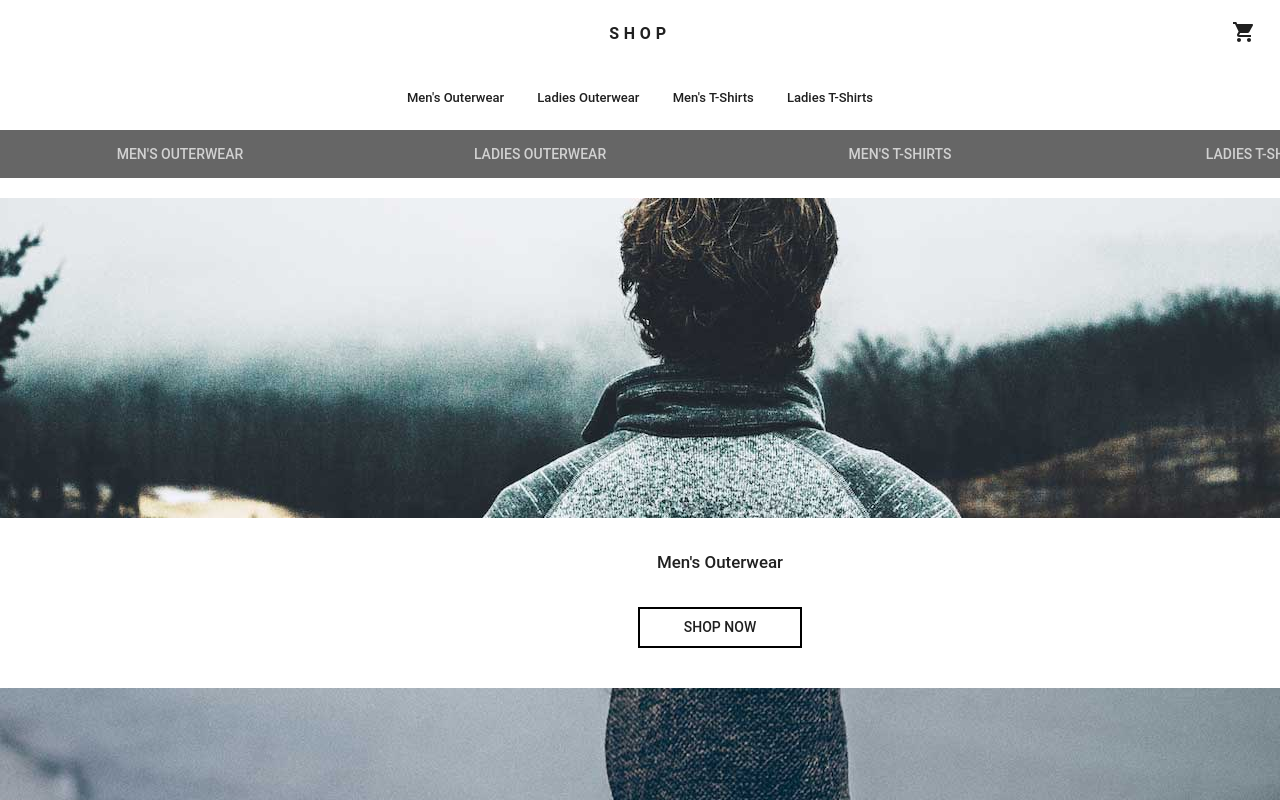
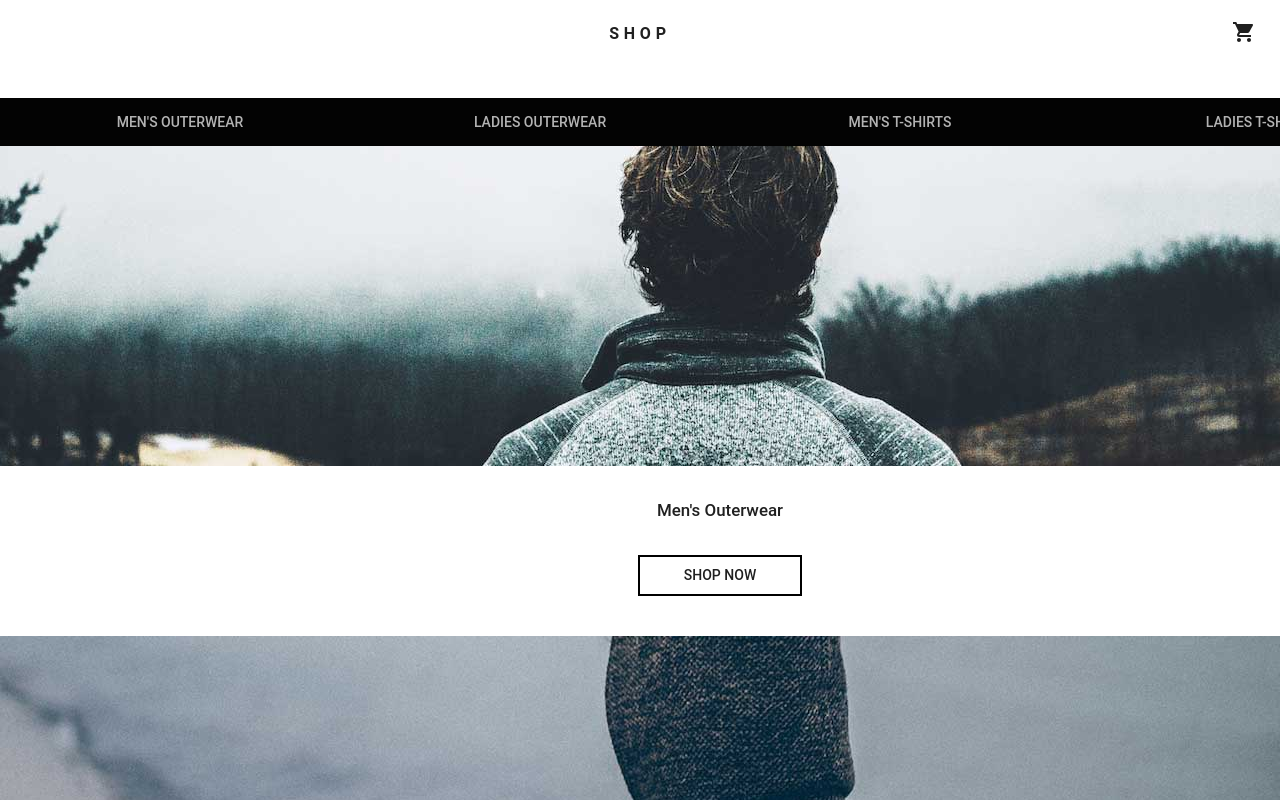
Before and after one commit to Gizzz/wear-shop-app, a React app: page / in a window 1280 px wide. Shown: the top 800 px of the page. Built offline with nearby package versions, Linux system fonts and the light colour scheme; a web font is replaced by a local one; what react-tap-event-plugin would draw is missing.

Commit message:
change header appearance (styles)

```diff
--- a/frontend/Header.js
+++ b/frontend/Header.js
@@ -8,7 +8,7 @@ const Header = () => (
 			<h1><Link to="/" className="logo">SHOP</Link></h1>
 			<Link to="/cart" className="cart"></Link>
 		</div>
-		<nav style={{ opacity: "1" }}>
+		<nav style={{ display: "none" }}>
 			<ul>
 				<li><NavLink to="/list/mens_outerwear" isActive={ checkMensOuterwear }>Men's Outerwear</NavLink></li>
 				&nbsp;
@@ -19,10 +19,10 @@ const Header = () => (
 				<li><NavLink to="/list/ladies_tshirts" isActive={ checkLadiesTshirts }>Ladies T-Shirts</NavLink></li>
 			</ul>
 		</nav>
-		<div style={{ width: "1440px", margin: "auto", marginBottom: "20px", visibility: isNavigationVisible() ? "visible" : "hidden" }}>
+		<div style={{ width: "1440px", margin: "auto", marginBottom: "0px", paddingTop: "30px", visibility: isNavigationVisible() ? "visible" : "hidden" }}>
 			<Tabs
-				inkBarStyle={{ backgroundColor: "rgba(0, 0, 0, .99)", height: "3px", marginTop: "-3px" }}
-				tabItemContainerStyle={{ backgroundColor: "rgba(0, 0, 0, .6)", color: "red" }}
+				inkBarStyle={{ backgroundColor: "rgba(255, 255, 255, .7)", height: "6px", marginTop: "-6px", borderBottom: "4px solid black" }}
+				tabItemContainerStyle={{ backgroundColor: "rgba(0, 0, 0, .99)", color: "red" }}
 				initialSelectedIndex={ getSelectedTabIndex() }
 			>
 				<Tab label="Men's Outerwear">
```
